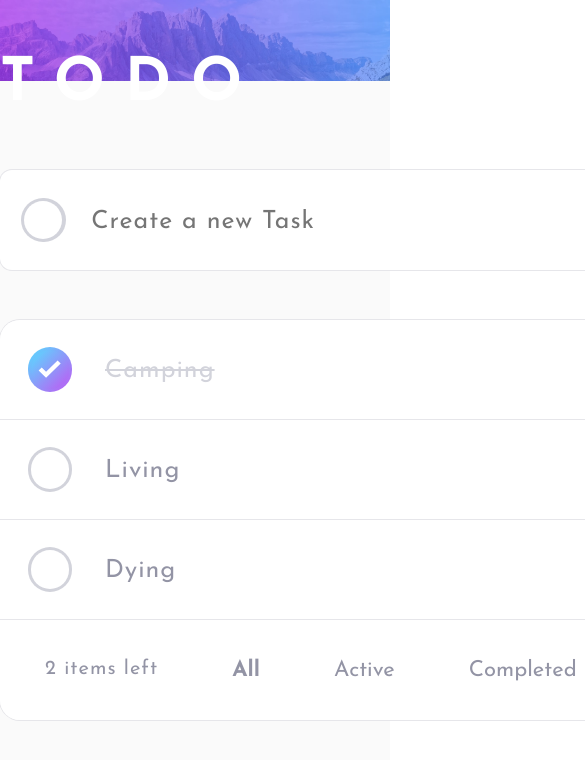
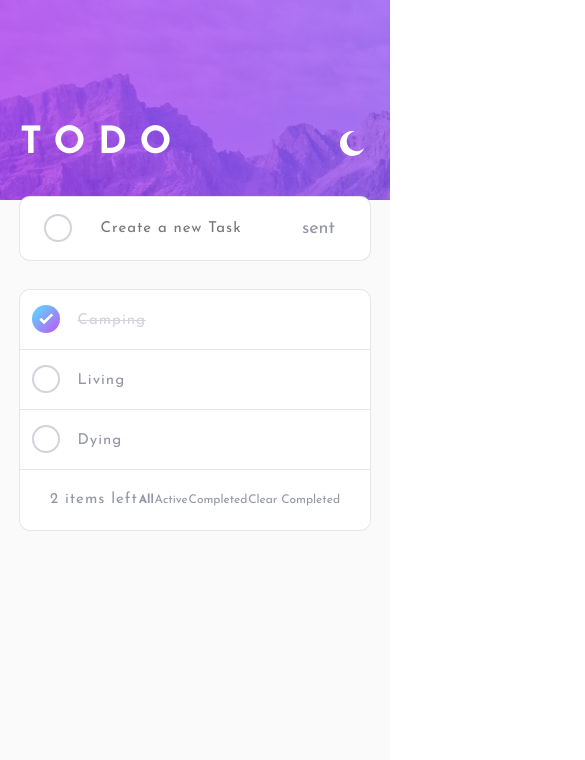
Before and after one commit to EdRafCas/Todo_app, a React (Create React App) app: page / in a window 390 px wide. Shown: the top 760 px of the page, 585 px wide, since content can reach past the window. Built offline with nearby package versions, Linux system fonts and the light colour scheme.

Commit message:
changing responsive

```diff
--- a/src/App.js
+++ b/src/App.js
@@ -102,13 +102,14 @@ const App = () => {
 
   return (
   <div className={mode === "light" ?'container light-theme':'container dark-theme'}>
+    <div className='innerContent'>
       <div className='headerimageLight' >
-    {
+     {/*  {
         mode === "light"?
         <img src={HeaderLight}alt='header light mode'/>
         :
         <img src={HeaderDark}alt='header dark mode'/>
-    }
+      } */}
       </div>
       <div className='block'>
         <div className='header-top'>
@@ -187,6 +188,7 @@ const App = () => {
 
       </div>
     </div>
+  </div>
   );
 }
 
--- a/src/App.scss
+++ b/src/App.scss
@@ -25,6 +25,10 @@
   margin: 0;
   padding: 0;
 }
+
+html{
+  font-size:62.5%;
+}
 body,
 input[type="text"],
 button {
@@ -50,26 +54,43 @@ $color-hover-list-dark:hsl(237, 14%, 26%);
 
 
 
+
 .container{
   position:relative;
-  display:grid;
-  place-items:center;
-  height:100vh;
+  display:flex;
+  flex-direction:column;
+  justify-content: flex-start;
+  align-items: center;
+  height:100%;
   width:100%;
+  min-height:100vh;
+  .innerContent{
+    display: flex;
+    flex-direction:column;
+    justify-content: flex-start;
+    align-items: center;
+    /* height:150rem; */
+    width:100%;
+    height:100%;
+    padding-top: 10rem;
+    /* height:100%;
+    width:100%; */
     .headerimageLight{
       position:absolute;
       top:0;
-    left:0;
       z-index:1;
+      height:200px;
       width:100%;
+      background-image: url(./img/bg-desktop-light.jpg);
       img{
         width:100%;
       }
       }
     .block{
       max-width: 54rem;
-    margin: 0 auto;
-    height:1000px;
+      /* margin: 0 auto; */
+      width:100%;
+
       /* box-shadow: -1px 5px 20px 10px rgba(37, 39, 60, 0.2);
       -webkit-box-shadow: -1px 5px 20px 10px rgba(37, 39, 60, 0.2);
       -moz-box-shadow: -1px 5px 20px 10px rgba(37, 39, 60, 0.2); */
@@ -78,14 +99,14 @@ $color-hover-list-dark:hsl(237, 14%, 26%);
         display:flex;
         flex-direction:row;
         justify-content: space-between;
-      margin-top:50px;
+        /* margin-top:-150px; */
         /* border:1px black solid; */
-      padding:5px;
+        padding:.5rem;
         padding-left:0px;
-      margin-bottom:50px;
+        margin-bottom:3rem;
         span{
-        font-size:60px;
-        letter-spacing: 20px;
+          font-size:3.75rem;
+          letter-spacing: 1.25rem;
           font-weight:700;
           color:#fff;
 
@@ -95,18 +116,18 @@ $color-hover-list-dark:hsl(237, 14%, 26%);
         display:grid;
         place-items: center;
         svg{
-        height:40px;
-        width:40px;
+          height:2.5rem;
+          width:2.5rem;
         }
       }
       .input-container{
-      height:100px;
+        height:6.25rem;
         display:flex;
         flex-direction:row;
         align-items: center;
         box-shadow: 0 0 0 1px #E6E6EA;
-      border-radius: 12px;
-      margin-bottom:50px;
+        border-radius: 1rem;
+        margin-bottom:3rem;
         .checkbox-container{
           display:grid;
           place-items:center;
@@ -140,13 +161,17 @@ $color-hover-list-dark:hsl(237, 14%, 26%);
         }
           .input-container-inner{
             /* border:5px blue solid; */
-          width:900px;
-          padding:5px;
+            width:100%;
+            padding:0.5rem;
+            display:flex;
+            flex-direction:row;
+            justify-content: space-between;
+            padding-right:10%;
             input{
               background:none;
-            width:90%;
+              /* width:90%; */
               border:none;
-            font-size: 25px;
+              font-size: 1.5rem;
               font-weight: 500;
               letter-spacing: 1px;
               font-family:"Josefin Sans", sans-serif, "Courier New", Courier, monospace;
@@ -162,13 +187,13 @@ $color-hover-list-dark:hsl(237, 14%, 26%);
           }
       }
       .tasklist-container{
-      border-radius: 20px;
+        border-radius: 1rem;
         border-collapse: separate;
         overflow:hidden;
         padding-left:0px;
         box-shadow: 0 0 0 1px #E6E6EA;
         .input-container-list{
-        height:100px;
+          height:6rem;
           display:flex;
           flex-direction:row;
           align-items: center;
@@ -176,7 +201,7 @@ $color-hover-list-dark:hsl(237, 14%, 26%);
               display:grid;
               place-items:center;
               /* border:1px red solid; */
-            width:100px;
+              width:15%;
               height:100%;
               .circle-container{
                 display:grid;
@@ -209,7 +234,7 @@ $color-hover-list-dark:hsl(237, 14%, 26%);
             .input-container-inner{
               padding:5px;
               span{
-              font-size: 25px;
+                font-size: 1.5rem;
                 font-weight: 400;
                 letter-spacing: 1px;
                 font-family:"Josefin Sans", sans-serif, "Courier New", Courier, monospace;
@@ -219,13 +244,14 @@ $color-hover-list-dark:hsl(237, 14%, 26%);
               width:100%;
               display:flex;
               justify-content:space-between;
-            padding:45px;
+              padding:3rem;
               span{
-              font-size: 20px;
+                font-size: 1.5rem;
                 font-weight: 400;
                 letter-spacing: 1px;
                 font-family:"Josefin Sans", sans-serif, "Courier New", Courier, monospace;
                 cursor: pointer;
+              }
             }
         }
       }
@@ -239,7 +265,7 @@ $color-hover-list-dark:hsl(237, 14%, 26%);
 
 
 .btn-filter{
-  font-size:22px;
+  font-size:1.2rem;
   border: none;
   background: transparent;
   cursor: pointer;
@@ -278,8 +304,6 @@ $color-hover-list-dark:hsl(237, 14%, 26%);
   }
 }
 
-
-
 .container.light-theme{
   .input-container-list{
     span{
@@ -302,7 +326,7 @@ $color-hover-list-dark:hsl(237, 14%, 26%);
   .text {
     padding: 2rem;
     background-color:$color-background-light;
-    font-size: 25px;
+    font-size: 1.6rem;
     font-weight: 500;
     letter-spacing: 1px;
     font-family:"Josefin Sans", sans-serif, "Courier New", Courier, monospace;
@@ -355,7 +379,7 @@ $color-hover-list-dark:hsl(237, 14%, 26%);
   .text {
     padding: 2rem;
     background-color: $color-background-list-dark;
-    font-size: 25px;
+    font-size: 1.6rem;
     font-weight: 500;
     letter-spacing: 1px;
     font-family:"Josefin Sans", sans-serif, "Courier New", Courier, monospace;
@@ -414,3 +438,14 @@ $color-hover-list-dark:hsl(237, 14%, 26%);
 .dark-theme .input-container-list{
   background-color: $color-background-list-dark;
 }
+
+
+
+@media screen and (max-width: 600px) {
+
+  .container{
+    padding:2rem;
+  }
+
+
+}
```
Lines whose indentation alone changed are shown as unchanged.
